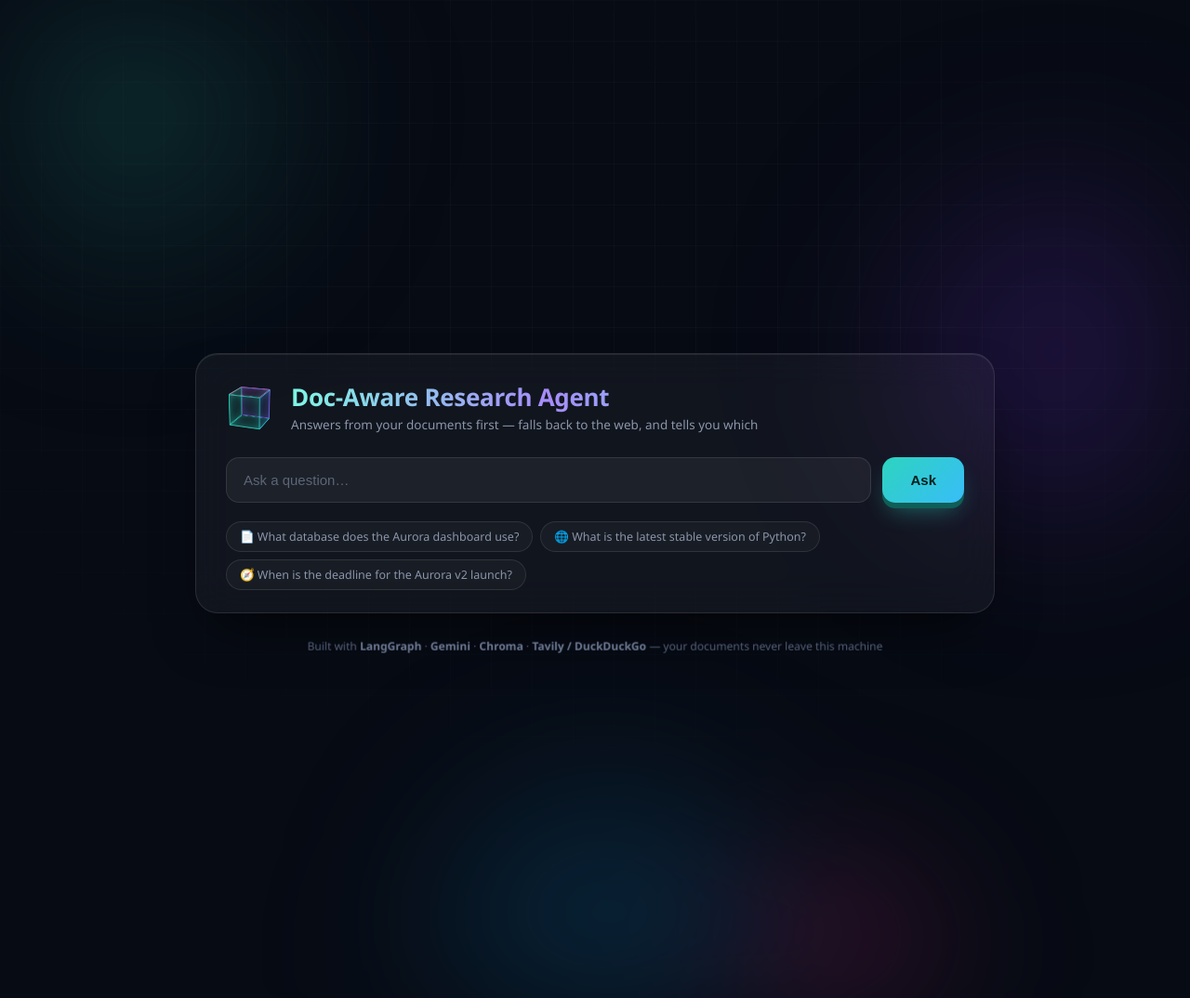
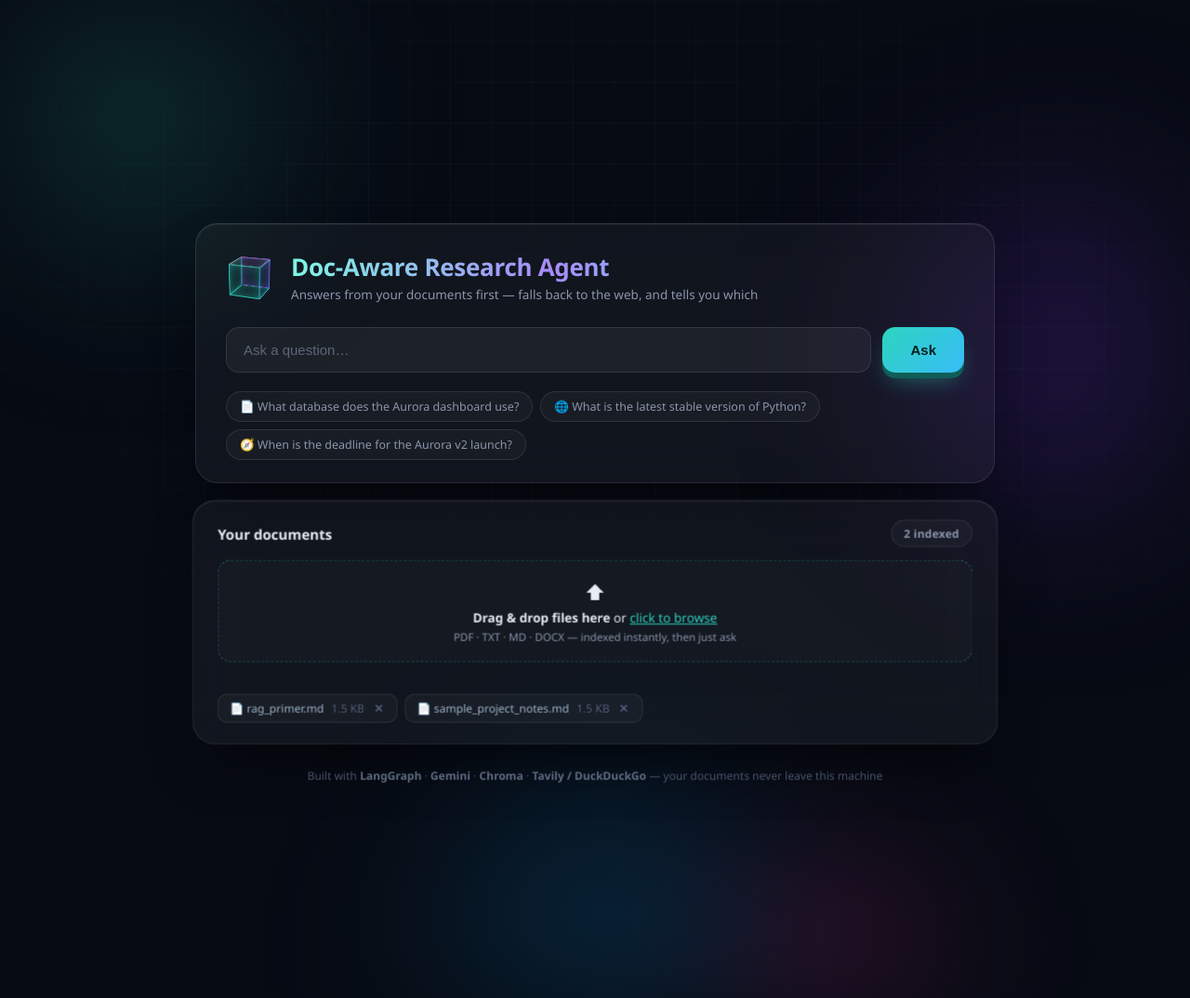
Before and after one commit to krrish5235/DOC-Aware-Researchh-Agent, a Flask app: page / in a window 1280 px wide. Shown: the whole page at 93% size. Run offline with Flask 3, Linux system fonts and the light colour scheme.

Commit message:
Upload feature: drag-and-drop documents in the web UI, incremental indexing, file list + removal, docx support

```diff
--- a/app.py
+++ b/app.py
@@ -13,8 +13,10 @@ Flask:
 import argparse
 import re
 import sys
+import time
+from pathlib import Path
 
-from config import GOOGLE_API_KEY
+from config import DOCS_DIR, GOOGLE_API_KEY
 
 graph = None  # imported lazily in ask() so `--help` works without an API key
 
@@ -34,8 +36,6 @@ def ask(question: str) -> dict:
         from graph import graph as g
 
         graph = g
-    import time
-
     t0 = time.perf_counter()
     result = graph.invoke({"question": question, "steps": []})
 
@@ -97,6 +97,92 @@ def create_app():
         except Exception as exc:
             return jsonify({"error": str(exc)}), 500
 
+    @app.post("/upload")
+    def upload_endpoint():
+        """Accept one or more files, save them into docs/ and index them."""
+        from ingest import SUPPORTED, ingest_paths
+        from werkzeug.utils import secure_filename
+
+        files = request.files.getlist("files")
+        if not files:
+            return jsonify({"error": "No files received"}), 400
+
+        DOCS_DIR.mkdir(exist_ok=True)
+        saved, skipped = [], []
+        for f in files:
+            name = secure_filename(f.filename or "")
+            if not name:
+                skipped.append({"file": f.filename, "reason": "invalid file name"})
+                continue
+            ext = Path(name).suffix.lower()
+            if ext not in SUPPORTED:
+                skipped.append(
+                    {
+                        "file": f.filename,
+                        "reason": f"unsupported type '{ext or '(none)'}' "
+                        f"- supported: {', '.join(SUPPORTED)}",
+                    }
+                )
+                continue
+            dest = DOCS_DIR / name
+            f.save(dest)  # same name = replace the file; ingest swaps its old chunks
+            saved.append(dest)
+
+        if not saved:
+            return jsonify({"error": "No supported files", "skipped": skipped}), 400
+
+        try:
+            chunks = ingest_paths(saved)
+        except Exception as exc:
+            return (
+                jsonify(
+                    {
+                        "error": f"Saved but indexing failed: {exc}",
+                        "saved": [p.name for p in saved],
+                    }
+                ),
+                500,
+            )
+
+        return jsonify(
+            {
+                "indexed": True,
+                "chunks": chunks,
+                "files": [p.name for p in saved],
+                "skipped": skipped,
+            }
+        )
+
+    @app.get("/api/files")
+    def files_endpoint():
+        """List the documents the agent can answer from."""
+        from ingest import SUPPORTED
+
+        items = []
+        if DOCS_DIR.exists():
+            for p in sorted(DOCS_DIR.iterdir()):
+                if p.is_file() and p.suffix.lower() in SUPPORTED:
+                    items.append(
+                        {"name": p.name, "size_kb": round(p.stat().st_size / 1024, 1)}
+                    )
+        return jsonify({"files": items})
+
+    @app.delete("/api/files/<path:name>")
+    def delete_file_endpoint(name):
+        """Remove a document and its indexed chunks."""
+        from ingest import remove_source
+
+        dest = DOCS_DIR / Path(name).name
+        if not dest.is_file():
+            return jsonify({"error": "not found"}), 404
+        removed = 0
+        try:
+            removed = remove_source(dest)
+        except Exception:
+            pass  # index may not exist yet - still allow removing the file
+        dest.unlink()
+        return jsonify({"deleted": dest.name, "chunks_removed": removed})
+
     return app
 
 
--- a/requirements.txt
+++ b/requirements.txt
@@ -6,6 +6,7 @@ langchain-chroma>=0.1.4
 langchain-text-splitters>=0.3.4
 chromadb>=0.5.23
 pypdf>=5.1.0
+docx2txt>=0.8
 tavily-python>=0.5.0
 ddgs>=8.0.0
 python-dotenv>=1.0.1
--- a/templates/index.html
+++ b/templates/index.html
@@ -220,6 +220,39 @@
   #load-msg::after { content: ""; animation: dots 1.4s steps(4) infinite; }
   @keyframes dots { 0% { content: ""; } 25% { content: "."; } 50% { content: ".."; } 75% { content: "..."; } }
 
+  /* documents panel */
+  #docs-panel { margin-top: 18px; padding: 20px 26px 22px; transform: translateZ(10px); }
+  .docs-head { display: flex; align-items: center; justify-content: space-between; margin-bottom: 14px; }
+  .docs-title { font-size: 15px; font-weight: 700; color: var(--text); }
+  .drop {
+    border: 1.5px dashed rgba(45,212,191,.4); border-radius: 14px;
+    padding: 18px 16px; text-align: center; cursor: pointer;
+    transition: all .2s ease; background: rgba(255,255,255,.02);
+  }
+  .drop:hover, .drop.over {
+    border-color: rgba(45,212,191,.85); background: rgba(45,212,191,.07);
+    transform: translateY(-2px); box-shadow: 0 10px 24px -12px rgba(45,212,191,.35);
+  }
+  .drop-ico { font-size: 22px; margin-bottom: 4px; }
+  .drop-main { font-size: 13.5px; color: var(--text); }
+  .drop-hint { font-size: 11.5px; color: var(--muted); margin-top: 4px; }
+  .browse { color: var(--teal); text-decoration: underline; cursor: pointer; }
+  #up-status { font-size: 12.5px; margin-top: 10px; min-height: 16px; color: var(--muted); }
+  #up-status.ok { color: #5eead4; }
+  #up-status.err { color: #fda4af; }
+  #doc-list { display: flex; flex-wrap: wrap; gap: 8px; margin-top: 8px; }
+  .doc-chip {
+    display: inline-flex; align-items: center; gap: 8px;
+    font-size: 12px; color: #9db4c8; padding: 6px 12px;
+    border: 1px solid var(--glass-border); border-radius: 10px;
+    background: rgba(255,255,255,.03);
+    transition: all .15s ease;
+  }
+  .doc-chip:hover { color: #cfe9ff; border-color: rgba(56,189,248,.4); }
+  .doc-chip .rm { cursor: pointer; color: #55617a; font-weight: 700; padding: 0 2px; transition: color .15s; }
+  .doc-chip .rm:hover { color: #fda4af; }
+  .doc-chip .sz { color: #55617a; }
+
   footer { margin-top: 26px; color: #55617a; font-size: 12px; text-align: center; transform: translateZ(6px); }
   footer b { color: #6d7a94; font-weight: 600; }
 
@@ -283,6 +316,21 @@
           <div id="load-msg">Routing your question</div>
         </div>
       </div>
+    </div>
+
+    <div id="docs-panel" class="panel">
+      <div class="docs-head">
+        <span class="docs-title">Your documents</span>
+        <span class="badge time" id="doc-count"></span>
+      </div>
+      <div id="drop" class="drop">
+        <input type="file" id="fin" multiple accept=".pdf,.txt,.md,.docx" hidden>
+        <div class="drop-ico">⬆</div>
+        <div class="drop-main"><b>Drag &amp; drop files here</b> or <span class="browse">click to browse</span></div>
+        <div class="drop-hint">PDF · TXT · MD · DOCX — indexed instantly, then just ask</div>
+      </div>
+      <div id="up-status"></div>
+      <div id="doc-list"></div>
     </div>
 
     <footer>Built with <b>LangGraph</b> · <b>Gemini</b> · <b>Chroma</b> · <b>Tavily / DuckDuckGo</b> — your documents never leave this machine</footer>
@@ -434,6 +482,67 @@
   document.querySelectorAll(".ex-chip").forEach((chip) => {
     chip.addEventListener("click", () => { $("q").value = chip.textContent.trim(); doAsk($("q").value); });
   });
+
+  /* ---- documents: list + drag&drop upload ---- */
+  const drop = $("drop"), fin = $("fin"), upStatus = $("up-status"), docList = $("doc-list");
+
+  function setUpStatus(msg, cls) { upStatus.textContent = msg; upStatus.className = cls || ""; }
+
+  async function loadFiles() {
+    try {
+      const d = await (await fetch("/api/files")).json();
+      docList.innerHTML = "";
+      $("doc-count").textContent = d.files.length ? d.files.length + " indexed" : "none yet";
+      d.files.forEach((f) => {
+        const chip = document.createElement("span");
+        chip.className = "doc-chip";
+        chip.innerHTML = `📄 ${f.name} <span class="sz">${f.size_kb} KB</span> <span class="rm" title="remove">✕</span>`;
+        chip.querySelector(".rm").addEventListener("click", async () => {
+          chip.querySelector(".rm").textContent = "…";
+          await fetch("/api/files/" + encodeURIComponent(f.name), { method: "DELETE" });
+          loadFiles();
+        });
+        docList.appendChild(chip);
+      });
+    } catch (e) { /* server hiccup - keep the list as is */ }
+  }
+
+  async function uploadFiles(list) {
+    const files = [...list];
+    if (!files.length) return;
+    const fd = new FormData();
+    files.forEach((f) => fd.append("files", f));
+    setUpStatus("Uploading & indexing…");
+    try {
+      const r = await fetch("/upload", { method: "POST", body: fd });
+      const d = await r.json();
+      if (!r.ok && !d.files) {
+        let msg = d.error || "Upload failed";
+        (d.skipped || []).forEach((s) => { msg += ` · ${s.file}: ${s.reason}`; });
+        setUpStatus(msg, "err");
+      } else {
+        let msg = d.chunks != null
+          ? `Indexed ${d.chunks} chunk${d.chunks === 1 ? "" : "s"} from ${d.files.join(", ")}`
+          : (d.error || "Upload failed");
+        (d.skipped || []).forEach((s) => { msg += ` · skipped ${s.file} (${s.reason})`; });
+        setUpStatus(msg, d.chunks != null ? "ok" : "err");
+      }
+    } catch (err) {
+      setUpStatus("Upload failed: " + err.message, "err");
+    }
+    loadFiles();
+  }
+
+  drop.addEventListener("click", () => fin.click());
+  ["dragover", "dragenter"].forEach((ev) =>
+    drop.addEventListener(ev, (e) => { e.preventDefault(); drop.classList.add("over"); })
+  );
+  ["dragleave", "drop"].forEach((ev) =>
+    drop.addEventListener(ev, () => drop.classList.remove("over"))
+  );
+  drop.addEventListener("drop", (e) => { e.preventDefault(); uploadFiles(e.dataTransfer.files); });
+  fin.addEventListener("change", () => { uploadFiles(fin.files); fin.value = ""; });
+  loadFiles();
 })();
 </script>
 </body>
```
Also changed, not shown: ingest.py (+104 -39 lines), README.md, 1 other file.
